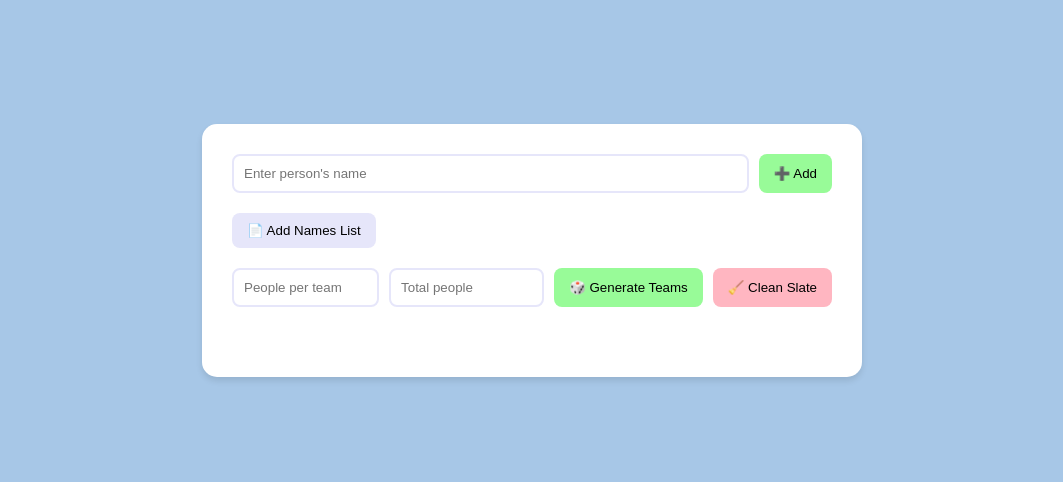
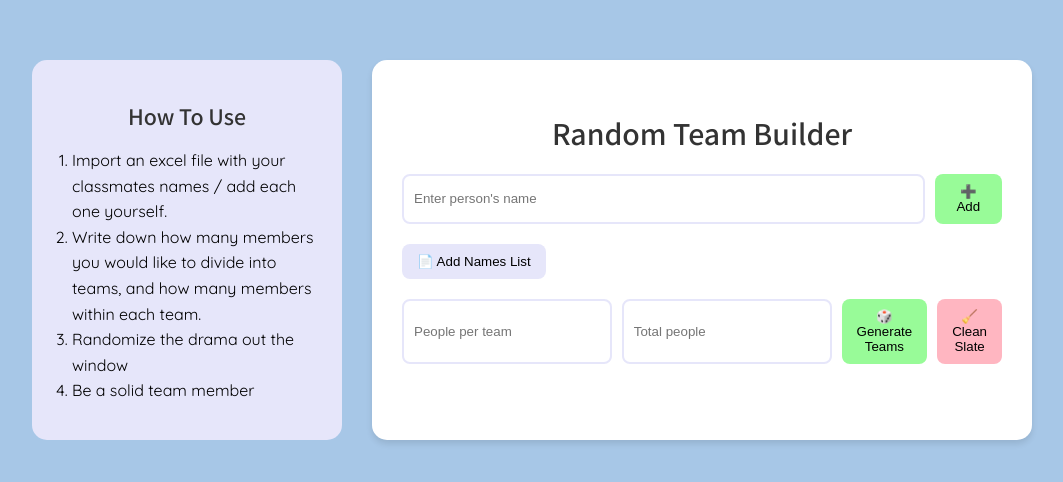
Before and after one commit to Iancucode/RandomTeamBuilder, a plain HTML site: page index.html in a window 1280 px wide. Shown: the part 150-632 px from the top of the page, without its empty margins (108-1171 px from the left). Drawn offline with nearby package versions, Linux system fonts and the light colour scheme.

Commit message:
Add files via upload

```diff
--- a/index.html
+++ b/index.html
@@ -2,6 +2,7 @@
     <meta charset="UTF-8">
     <title>Looney Teams Generator</title>
     <link href="https://fonts.googleapis.com/css2?family=Quicksand:wght@300;400;600&display=swap" rel="stylesheet">
+    <link href="https://fonts.googleapis.com/css2?family=Assistant:wght@300;400;600&display=swap" rel="stylesheet">
     <style>
         :root {
             --pastel-blue: #A7C7E7;
@@ -21,6 +22,31 @@
             padding: 20px;
             box-sizing: border-box;
         }
+        .app-container {
+            display: flex;
+            gap: 30px;
+            max-width: 1000px;
+            margin: 0 auto;
+        }
+        .instructions-section {
+            background-color: var(--pastel-lavender);
+            padding: 20px;
+            border-radius: 15px;
+            width: 300px;
+            align-self: flex-start;
+            position: sticky;
+            top: 20px;
+        }
+        .instructions-section h2 {
+            font-family: 'Assistant', sans-serif;
+            color: #333;
+            margin-bottom: 15px;
+            text-align: center;
+        }
+        .instructions-section ol {
+            padding-left: 20px;
+            line-height: 1.6;
+        }
         .container {
             background-color: white;
             border-radius: 15px;
@@ -28,6 +54,12 @@
             box-shadow: 0 4px 6px rgba(0,0,0,0.1);
             width: 100%;
             max-width: 600px;
+        }
+        h1 {
+            font-family: 'Assistant', sans-serif;
+            text-align: center;
+            color: #333;
+            margin-bottom: 20px;
         }
         .input-section {
             display: flex;
@@ -39,6 +71,9 @@
             padding: 10px;
             border: 2px solid var(--pastel-lavender);
             border-radius: 8px;
+            min-width: 200px;  /* Added to ensure wider inputs */
+            width: 100%;       /* Ensure full width within flex container */
+            box-sizing: border-box; /* Prevent padding from breaking layout */
         }
         button {
             background-color: var(--pastel-green);
@@ -112,11 +147,31 @@
             overflow: hidden;
             text-overflow: ellipsis;
         }
+        @media (max-width: 768px) {
+            .app-container {
+                flex-direction: column;
+            }
+            .instructions-section {
+                width: 100%;
+                position: static;
+            }
+        }
     </style>
     <script src="https://cdnjs.cloudflare.com/ajax/libs/xlsx/0.17.5/xlsx.full.min.js"></script>
 </head>
 <body>
+    <div class="app-container">
+        <div class="instructions-section">
+            <h2>How To Use</h2>
+            <ol>
+                <li>Import an excel file with your classmates names / add each one yourself.</li>
+                <li>Write down how many members you would like to divide into teams, and how many members within each team.</li>
+                <li>Randomize the drama out the window</li>
+                <li>Be a solid team member</li>
+            </ol>
+        </div>
         <div class="container">
+            <h1>Random Team Builder</h1>
             <div class="input-section">
                 <input type="text" id="personInput" placeholder="Enter person's name">
                 <button onclick="addPerson()">➕ Add</button>
@@ -136,6 +191,7 @@
             </div>
             <div id="peopleList"></div>
             <div id="teams"></div>
+        </div>
     </div>
 
     <script src="https://cdnjs.cloudflare.com/ajax/libs/pdf.js/2.11.338/pdf.min.js"></script>
```
Lines whose indentation alone changed are shown as unchanged.
